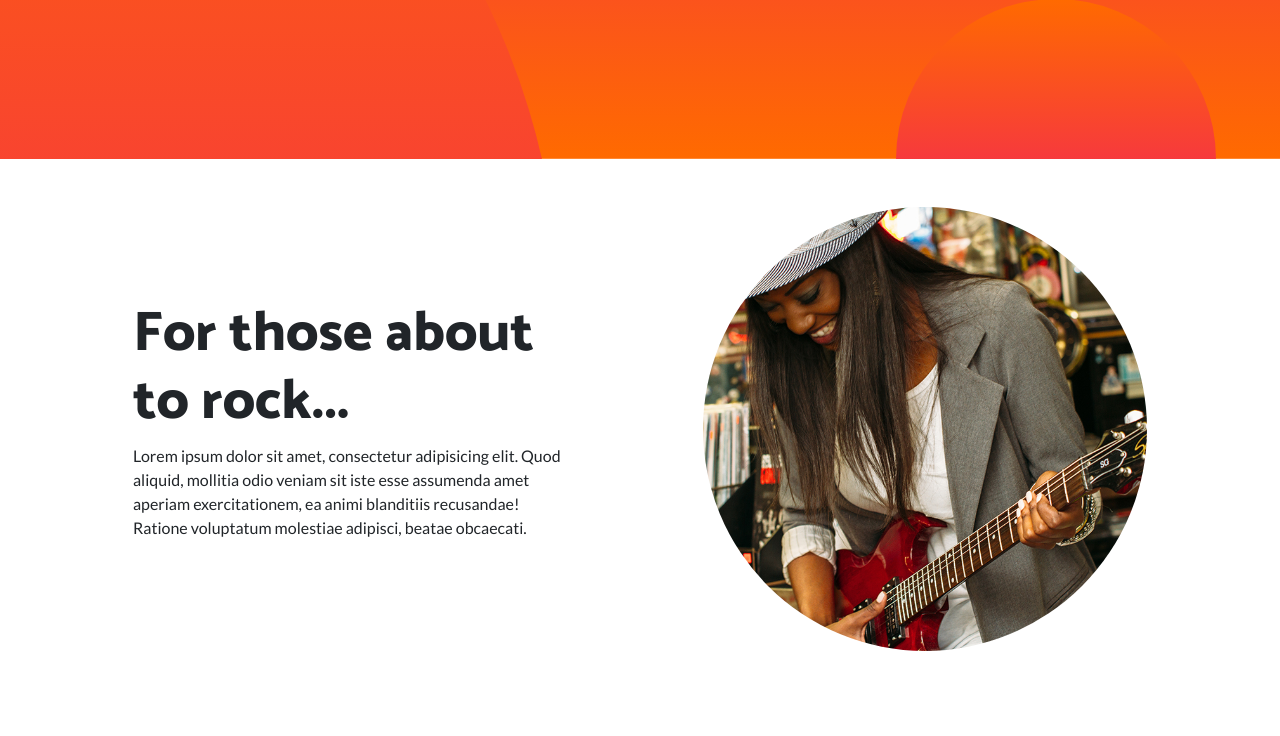
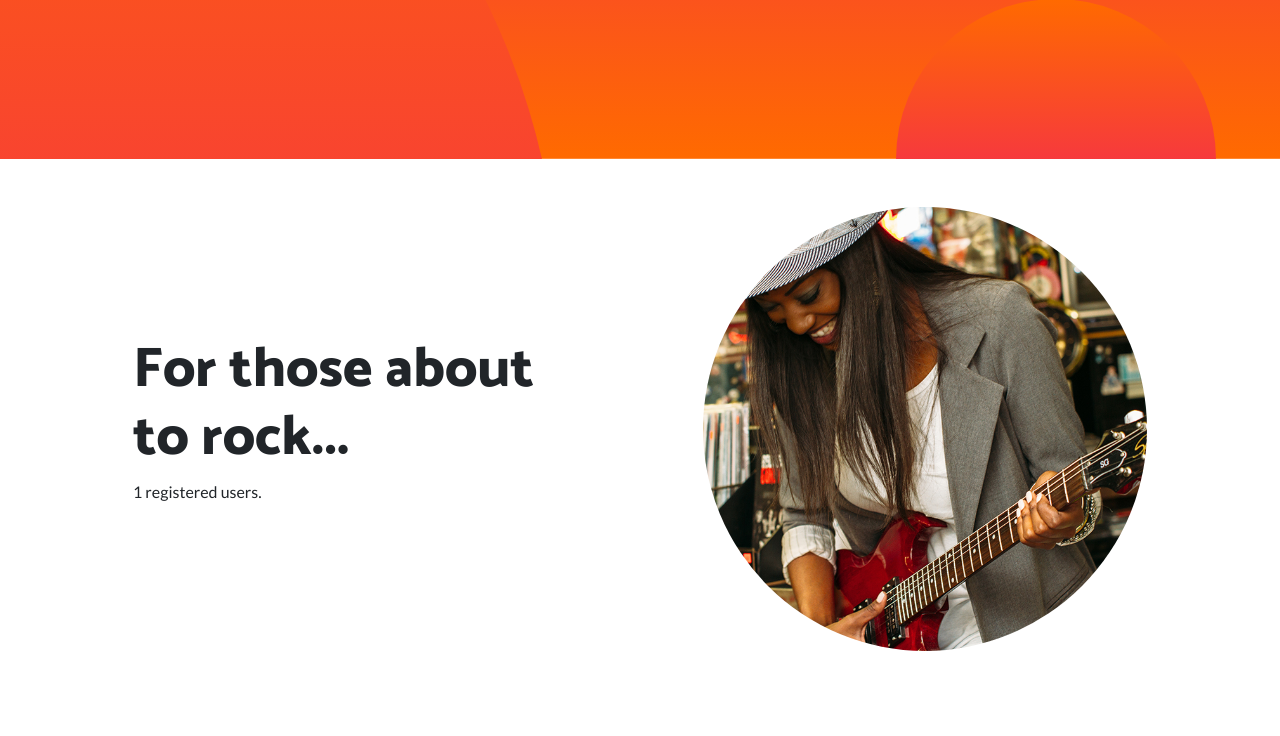
Before and after one commit to jumboduck/lets-play, a Flask app: page / in a window 1280 px wide. Shown: the part 528-1264 px from the top of the page. Run offline with Flask 2, Linux system fonts and the light colour scheme; a database or web service that is not in the repository returns one stand-in record (values such as "Sample title"); some libraries are stand-ins or nearby versions.

Commit message:
Add placeholder variable of num users

```diff
--- a/templates/public/index.html
+++ b/templates/public/index.html
@@ -14,9 +14,7 @@
         <div class="col-lg-6 order-lg-1">
           <div class="p-5">
             <h2 class="display-4">For those about to rock...</h2>
-            <p>Lorem ipsum dolor sit amet, consectetur adipisicing elit. Quod aliquid, mollitia odio veniam sit iste
-              esse assumenda amet aperiam exercitationem, ea animi blanditiis recusandae! Ratione voluptatum molestiae
-              adipisci, beatae obcaecati.</p>
+            <p>{{ n_of_users }} registered users.</p>
           </div>
         </div>
       </div>
```
